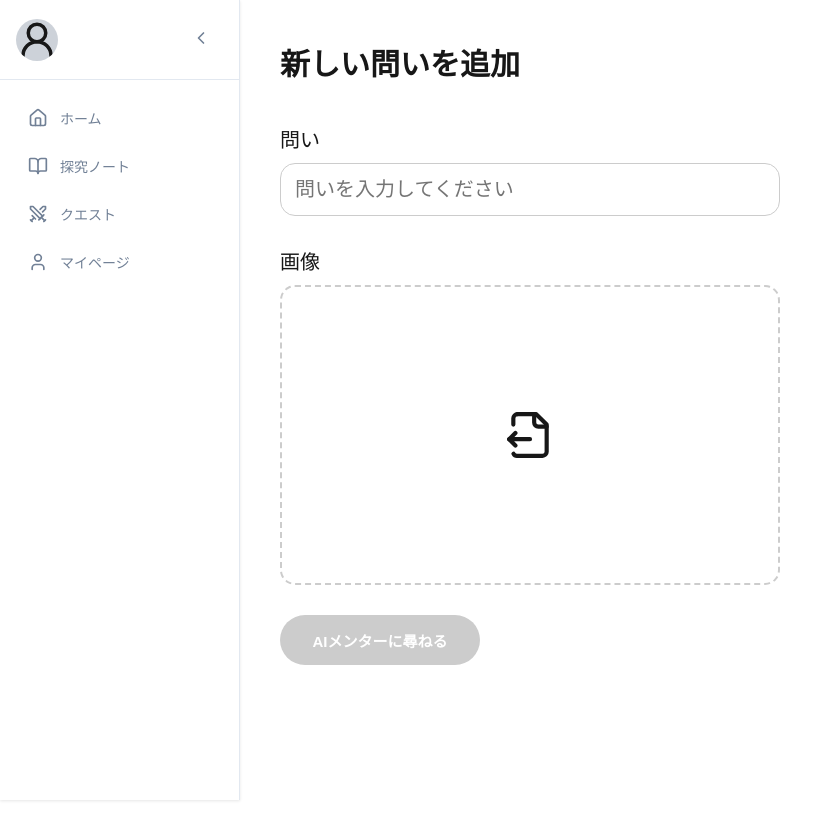
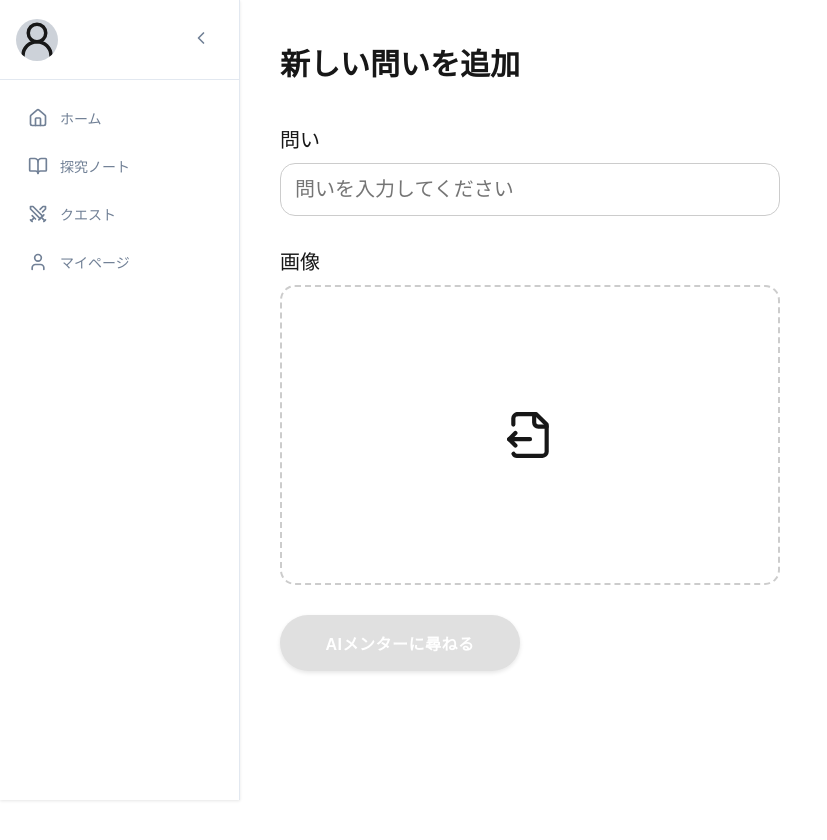
Before and after one commit to u5u5u5u/erfaring, a Next.js app: page /question/registration in a window 1280 px wide. Shown: the whole page, without its empty margins (0-827 px from the left). Built offline with nearby package versions, Linux system fonts and the light colour scheme; no server answers; the database is empty; a web font is replaced by a local one.

Commit message:
fix:クエスト挑戦ボタンのデザイン修正#94

```diff
--- a/src/components/atoms/OrangeButton/index.module.css
+++ b/src/components/atoms/OrangeButton/index.module.css
@@ -1,28 +1,41 @@
 .orange {
-  width: 20rem;
-  height: 5rem;
-  background-color: orange;
+  min-width: 240px;
+  height: 56px;
+  background: orange;
   border: none;
-  border-radius: 2.5rem;
+  border-radius: 28px;
   color: white;
-  font-weight: bold;
+  font-weight: 600;
   display: flex;
   justify-content: center;
   align-items: center;
-  font-size: 1.5rem;
+  font-size: 1.6rem;
   cursor: pointer;
-  transition: background-color 0.2s ease;
+  transition: all 0.2s ease;
+  box-shadow: 0 4px 12px rgba(255, 107, 53, 0.3);
+  padding: 0 32px;
+  letter-spacing: 0.5px;
+}
+
+.orange:hover:not(.disabled) {
+  box-shadow: 0 6px 20px rgba(255, 107, 53, 0.4);
+  background: #fc754c;
+}
+
+.orange:active:not(.disabled) {
+  box-shadow: 0 2px 8px rgba(255, 107, 53, 0.3);
 }
 
 .orange.disabled {
-  background-color: #cccccc;
+  background: #e0e0e0;
   cursor: not-allowed;
+  box-shadow: 0 2px 4px rgba(0, 0, 0, 0.1);
 }
 
 .loadingContainer {
   display: flex;
   align-items: center;
-  gap: 0.5rem;
+  gap: 8px;
 }
 
 .spinner {
@@ -30,7 +43,7 @@
 }
 
 .loadingText {
-  font-size: 1.5rem;
+  font-size: 16px;
 }
 
 @keyframes spin {
```
